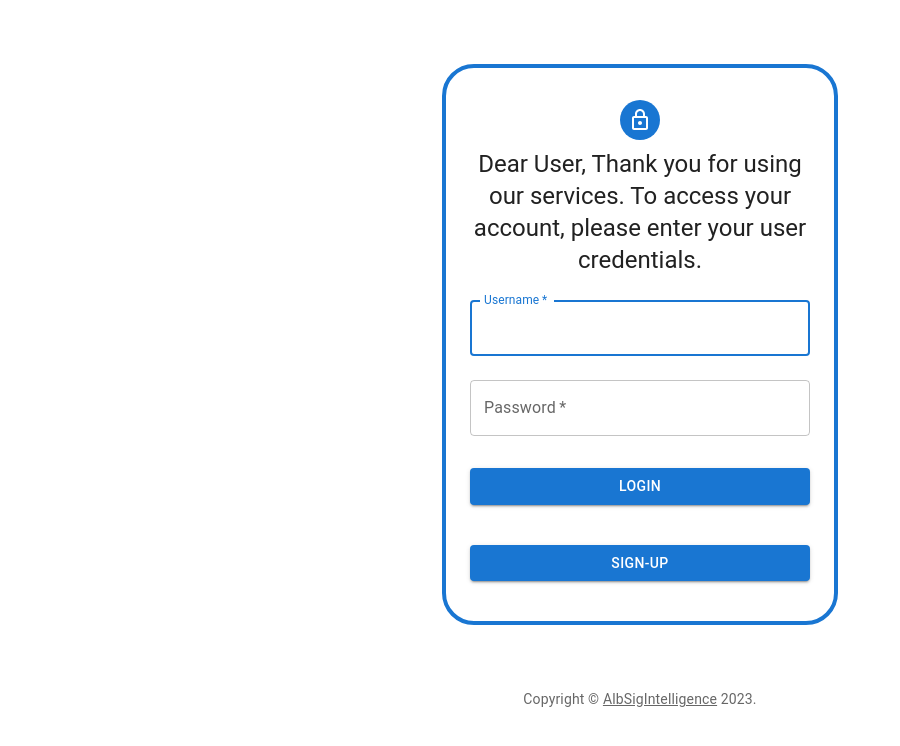
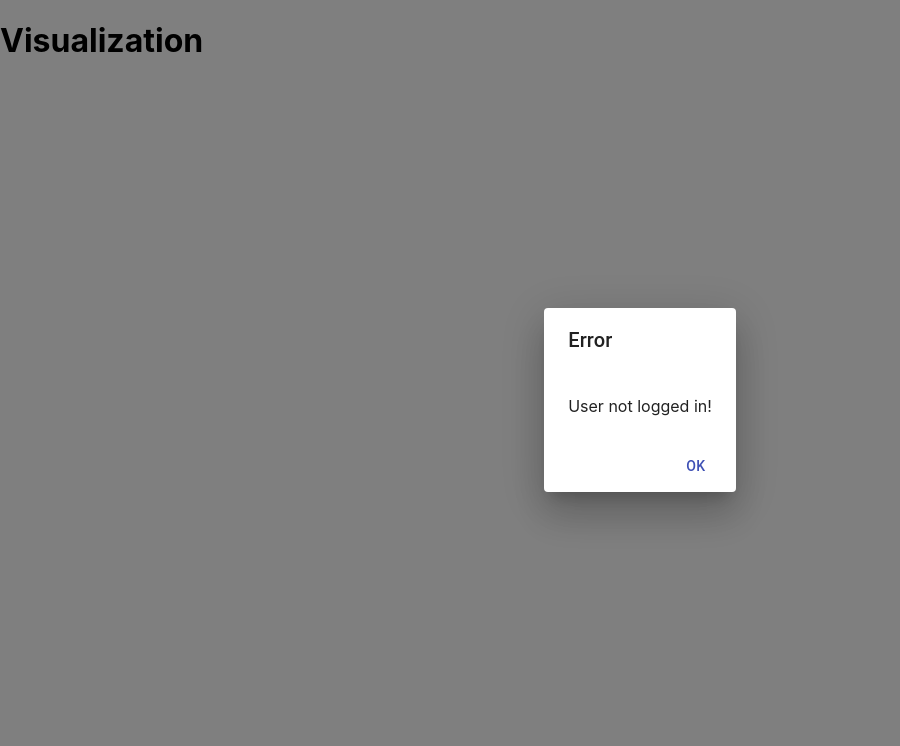
Before and after one commit to Jonas2909/AlbSigIntelligence, a React (Create React App) app in the folder Frontend/albsigintelligence/: page /Visualization in a window 1280 px wide. Before the commit this address led to /. Shown: the top 746 px of the page, without its empty margins (0-900 px from the left). Built offline with nearby package versions, Linux system fonts and the light colour scheme.

Commit message:
Added Pop-Up Message which appears if user is not logged in

```diff
--- a/Frontend/albsigintelligence/package.json
+++ b/Frontend/albsigintelligence/package.json
@@ -5,6 +5,7 @@
   "dependencies": {
     "@emotion/react": "^11.11.1",
     "@emotion/styled": "^11.11.0",
+    "@material-ui/core": "^4.12.4",
     "@mui/icons-material": "^5.14.18",
     "@mui/material": "^5.14.18",
     "@mui/styled-engine-sc": "^6.0.0-alpha.6",
--- a/Frontend/albsigintelligence/src/Visualization.js
+++ b/Frontend/albsigintelligence/src/Visualization.js
@@ -1,20 +1,37 @@
-import { useEffect } from 'react';
+import React, { useEffect, useState } from 'react';
 import { useNavigate } from 'react-router-dom';
+import { Dialog, DialogTitle, DialogContent, DialogActions, Button } from '@material-ui/core';
 
 export default function Visualization() {
     const navigate = useNavigate();
+    const [isDialogOpen, setDialogOpen] = useState(false);
 
     useEffect(() => {
-        // Check session status
       const isLoggedIn = sessionStorage.getItem('isLoggedIn');
       if (!isLoggedIn) {
-          // Redirect to login if not logged in
-          console.log("User not logged in!");
+        setDialogOpen(true);
+      }
+    }, []);
+
+    const handleDialogClose = () => {
+      setDialogOpen(false);
       navigate('/');
-        }
-      }, [navigate]);
+    };
 
     return (
+      <div>
         <h1>Visualization</h1>
+        <Dialog open={isDialogOpen} onClose={handleDialogClose}>
+          <DialogTitle>Error</DialogTitle>
+          <DialogContent>
+            <p>User not logged in!</p>
+          </DialogContent>
+          <DialogActions>
+            <Button onClick={handleDialogClose} color="primary">
+              OK
+            </Button>
+          </DialogActions>
+        </Dialog>
+      </div>
     );
   }
```
Also changed, not shown: 1 other file (tests, documents, lock files or other folders). Lines whose indentation alone changed are shown as unchanged.
